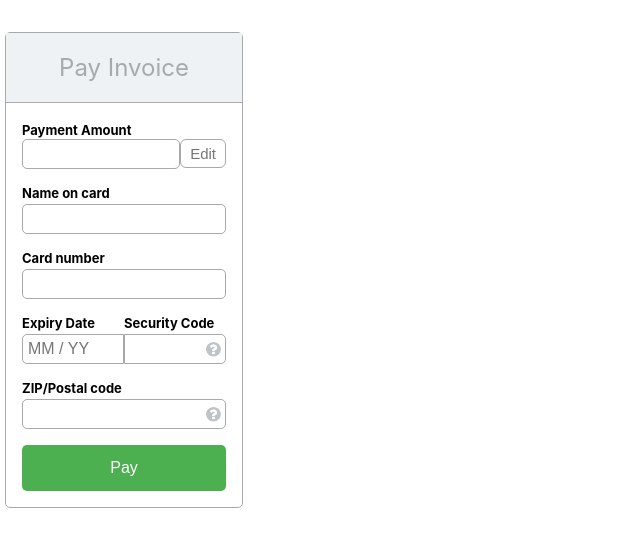
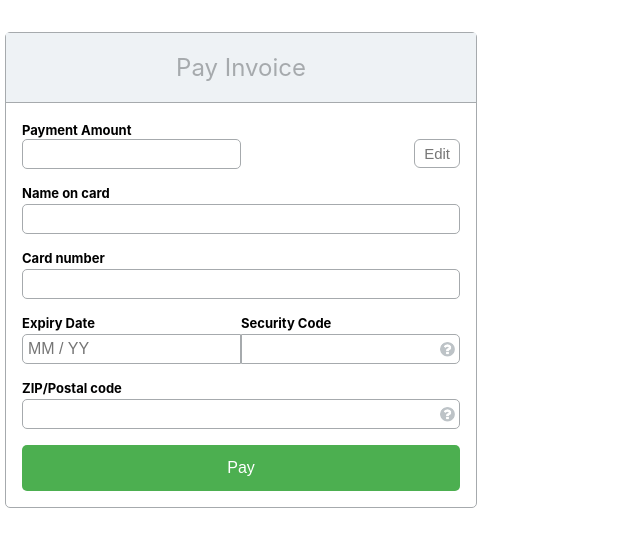
Before and after one commit to tarekgabarin/tarek_gabarin_transmission_media, a React (Create React App) app: page / in a window 1280 px wide. Shown: the top 546 px of the page, without its empty margins (0-640 px from the left). Built offline with nearby package versions, Linux system fonts and the light colour scheme.

Commit message:
made form more visually responsive

```diff
--- a/src/App.css
+++ b/src/App.css
@@ -5,7 +5,7 @@
 /* Float four columns side by side */
 .column {
   float: left;
-  width: 20%;
+  min-width: 20%;
   padding: 0 10px;
   margin-top: 2em;
 }
```
Also changed, not shown: public/fa-question-mark.png (deleted).
